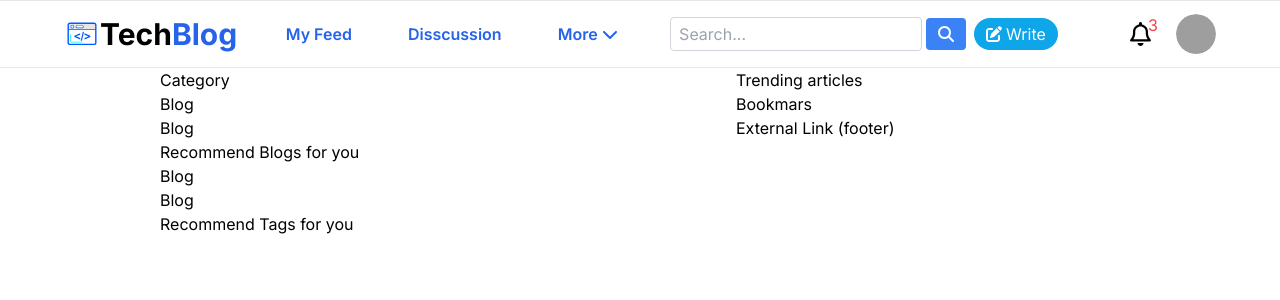
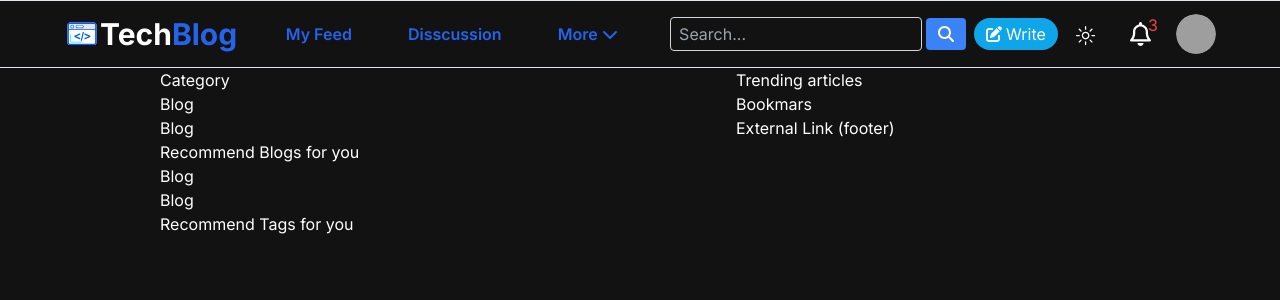
Before and after one commit to tranthanhhuy19032001/frontend-nextjs, a Next.js app: page / in a window 1280 px wide. Both pictures are taken after a click on the button 1085 px from the left and 36 px from the top of the page. Shown: the top 300 px of the page. Built offline with nearby package versions, Linux system fonts and the light colour scheme; grey boxes are pictures that could not be loaded.

Commit message:
[FE] Fix animation motion Theme Toggle

```diff
--- a/src/components/themeToggle/ThemeToggle.tsx
+++ b/src/components/themeToggle/ThemeToggle.tsx
@@ -1,33 +1,32 @@
 'use client'
 
-import * as React from 'react'
 import { MoonIcon, SunIcon } from '@radix-ui/react-icons'
 import { useTheme } from 'next-themes'
+import { useState, useEffect } from 'react'
+
 import Button from '../button/Button'
-import { useState } from 'react'
 
 export function ThemeToggle() {
     const { setTheme } = useTheme()
-    const [isDark, setIsDark] = useState(false)
+    const [isDarkMode, setIsDarkMode] = useState(false)
 
     const onToggle = () => {
-        setIsDark(!isDark)
-        if (isDark) {
-            setTheme('dark')
-        } else {
-            setTheme('light')
-        }
+        setIsDarkMode(!isDarkMode)
     }
+
+    useEffect(() => {
+        isDarkMode ? setTheme('dark') : setTheme('light')
+    }, [isDarkMode, setTheme])
 
     return (
         <Button
             onClick={onToggle}
             className="mt-1 p-2 border-2 rounded-full border-transparent hover:border-blue-600"
         >
-            {isDark ? (
-                <MoonIcon className="h-[1.2rem] w-[1.2rem] rotate-90 scale-0 transition-all dark:rotate-0 dark:scale-100" />
+            {isDarkMode ? (
+                <SunIcon className="h-[1.2rem] w-[1.2rem] rotate-90 scale-0 transition-all dark:rotate-0 dark:scale-100" />
             ) : (
-                <SunIcon className="h-[1.2rem] w-[1.2rem] rotate-0 scale-100 transition-all dark:-rotate-90 dark:scale-0" />
+                <MoonIcon className="h-[1.2rem] w-[1.2rem] rotate-0 scale-100 transition-all dark:-rotate-90 dark:scale-0" />
             )}
         </Button>
     )
```
